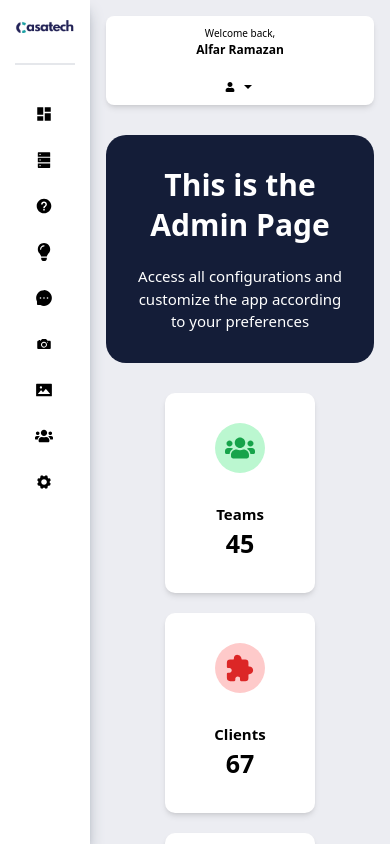
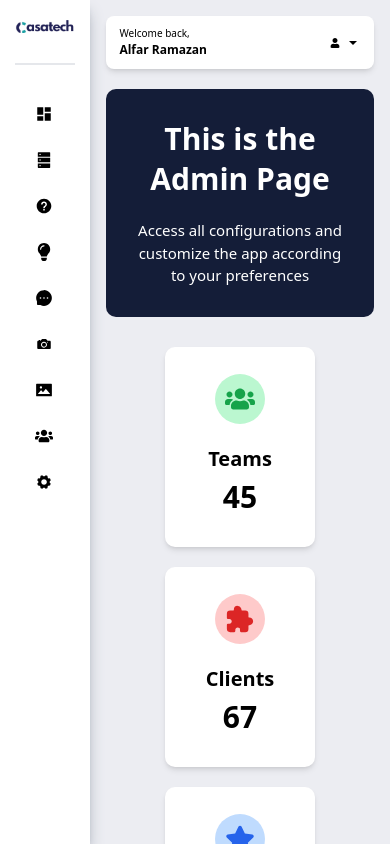
Before and after one commit to Muhammad-Khairul-Kholqi/adminPageCasatech, a React (Create React App) app: page / in a window 390 px wide. Built offline with nearby package versions, Linux system fonts and the light colour scheme.

Commit message:
up responsive & content company

```diff
--- a/src/Dashboard.js
+++ b/src/Dashboard.js
@@ -9,7 +9,7 @@ const Dashboard = () => {
   return (
     <>
     <div className="">
-        <div className = "container bg-cover bg-center mt-[30px] rounded-[20px] px-[10%] py-[30px] text-center text-white"
+        <div className = "container bg-cover bg-center mt-[20px] rounded-[10px] px-[10%] py-[30px] text-center text-white"
         style = {
           {
             backgroundImage: `url(${background})`
--- a/src/Data/Company/CompanyData.js
+++ b/src/Data/Company/CompanyData.js
@@ -1,8 +1,17 @@
 import React from "react";
+import backgImg from '../../Assets/bg.png'
+import '../../Style/StyleCompany.css'
 
 const CompanyData = () => {
     return (
-        <div>ini company data </div>
+        <div>
+            <div className = "container bg-cover bg-center mt-[20px] py-[50px] rounded-[10px]"
+            style = {
+                {
+                    backgroundImage: `url(${backgImg})`
+                }
+            }><h1 className="title text-center item-center text-white text-[40px] font-bold px-[20px]"> Company Data </h1></div>
+        </div>
     )
 }
 
--- a/src/Header.js
+++ b/src/Header.js
@@ -54,5 +54,4 @@ const Header = () => {
     );
 };
 
-
 export default Header;
--- a/src/Style/StyleAccountAdmin.css
+++ b/src/Style/StyleAccountAdmin.css
@@ -76,3 +76,9 @@
         font-size: 10px;
     }
 }
+
+@media (max-width:320px) {
+    .account-container {
+        background-color: transparent;
+    }
+}
--- a/src/Style/StyleCardDashboard.css
+++ b/src/Style/StyleCardDashboard.css
@@ -1,6 +1,6 @@
-@media (max-width:435px) {
+@media (max-width:655px) {
     .card {
-        width: 170px;
+        width: 180px;
         height: 80px;
     }
 
@@ -17,6 +17,45 @@
     }
 }
 
+@media (max-width:575px) {
+    .card {
+        width: 150px;
+        height: 80px;
+    }
+
+    .icon {
+        font-size: 30px;
+    }
+
+    .title-card {
+        font-size: 13px;
+    }
+
+    .jumlah {
+        font-size: 20px;
+    }
+}
+
+@media (max-width: 452px) {
+    .card {
+        gap: 20px;
+        width: 200px;
+        height: 120px;
+    }
+
+    .icon {
+        font-size: 30px;
+    }
+
+    .title-card {
+        font-size: 20px;
+    }
+
+    .jumlah {
+        font-size: 30px;
+    }
+}
+
 @media (max-width:390px) {
     .card {
         flex-direction: column;
@@ -29,3 +68,9 @@
         text-align: center;
     }
 }
+
+@media (max-width:270px) {
+    .card {
+        width: 120px;
+    }
+}
--- /dev/null
+++ b/src/Style/StyleCompany.css
@@ -0,0 +1,11 @@
+@media (max-width:445px) {
+    .title {
+        font-size: 30px;
+    }
+}
+
+@media (max-width:300px) {
+    .title {
+        font-size: 20px;
+    }
+}
--- a/src/Style/StyleHeader.css
+++ b/src/Style/StyleHeader.css
@@ -68,6 +68,12 @@
 
 @media (max-width:445px) {
     .container {
+        gap: 20px;
+    }
+}
+
+@media (max-width:280px) {
+    .container {
         flex-direction: column;
         align-items: center;
         gap: 20px;
```
Also changed, not shown: src/Card/DashboardCard.js (+0 -65 lines), src/Style/StyleSidebar.css (line endings or trailing spaces).
